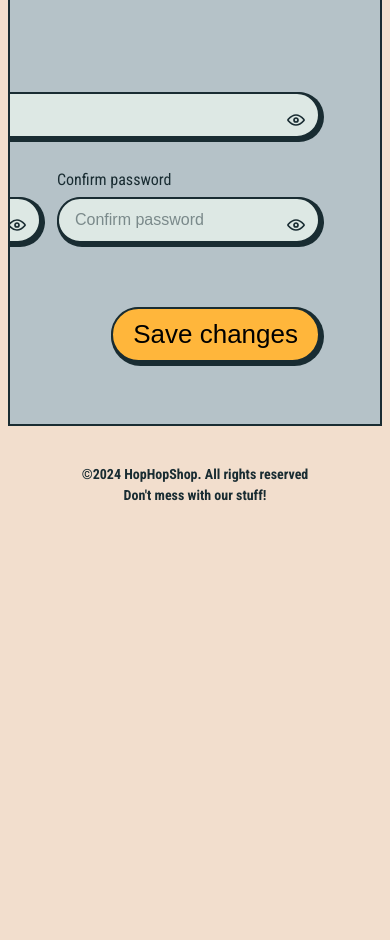
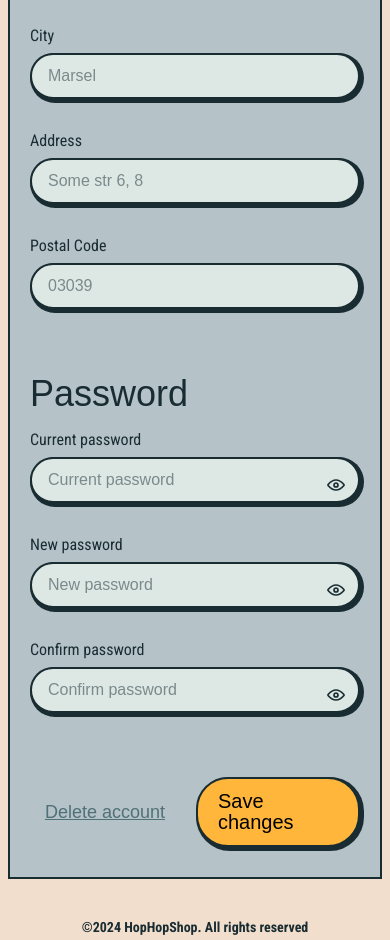
Before and after one commit to alexsanders-git/hop-hop-shop, a Next.js app: page /dashboard/account in a window 390 px wide. Shown: the part 1047-1987 px from the top of the page. Before the commit the page ends 1590 px from the top, so only its background shows below. Built offline with nearby package versions, Linux system fonts and the light colour scheme; a web font is replaced by a local one.

Commit message:
Added respondible styles

```diff
--- a/src/app/dashboard/account/AdminAccountForm/AdminAccountForm.module.scss
+++ b/src/app/dashboard/account/AdminAccountForm/AdminAccountForm.module.scss
@@ -4,7 +4,7 @@
 	display: flex;
 	flex-direction: column;
 	gap: 48px;
-
+	width: 100%;
 	@media only screen and (max-width: 1140px) {
 		flex-grow: 1;
 	}
@@ -14,21 +14,28 @@
 	display: flex;
 	flex-direction: column;
 	gap: 16px;
+	width: 100%;
 }
 
 .title {
 	font-weight: 40px;
 	font-weight: 300;
 	line-height: 1.15;
+	width: 100%;
 }
 
 .inputContainer {
 	display: flex;
 	gap: 16px;
 	align-items: center;
+	width: 100%;
 
 	&.withPhoneInput {
 		align-items: baseline;
+	}
+
+	@media only screen and (max-width: $media-sm) {
+		flex-direction: column;
 	}
 }
 
@@ -39,6 +46,10 @@
 
 .phoneInputContainer {
 	width: 48%;
+
+	@media only screen and (max-width: 1140px){
+		width: 100%;
+	}
 }
 
 .phoneInputText {
@@ -54,7 +65,8 @@
 	display: flex;
 	gap: 16px;
 	align-items: center;
-	justify-content: space-between;
+	justify-content: space-evenly;
+	width: 100%;
 }
 
 .deleteButton {
@@ -72,6 +84,11 @@
 	@media only screen and (max-width: $media-lg) {
 		max-width: 200px;
 	}
+
+	@media only screen and (max-width: $media-md){
+		max-width: 150px;
+		font-size: 18px;
+	}
 }
 
 .saveButton {
@@ -84,4 +101,8 @@
 		font-size: 26px;
 		padding: 12px 20px;
 	}
+
+	@media only screen and (max-width: $media-md){
+		font-size: 20px;
+	}
 }
--- a/src/app/dashboard/account/page.module.scss
+++ b/src/app/dashboard/account/page.module.scss
@@ -4,16 +4,19 @@
 	padding: 62px 60px;
 	display: flex;
 	flex-direction: column;
+
+	@media only screen and (max-width: $media-md){
+		padding: 30px 20px;
+	}
 }
 
 .formWrp {
 	display: flex;
 	gap: 30px;
+	justify-content: space-between;
 
 	@media only screen and (max-width: 1140px) {
 		flex-direction: column-reverse;
-		align-items: flex-end;
-		flex-grow: 1;
 	}
 }
 
@@ -42,5 +45,6 @@
 		margin-top: 0;
 		max-width: 200px;
 		max-height: 200px;
+		align-self: flex-end;
 	}
 }
```
